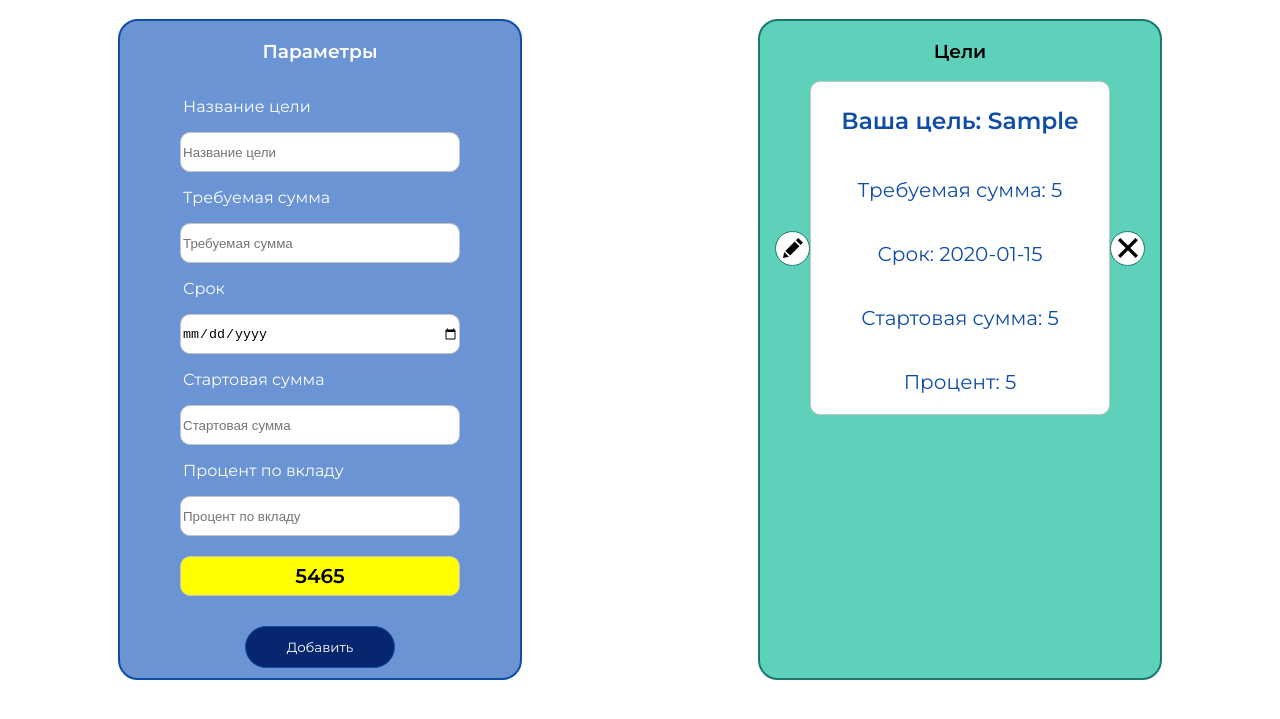
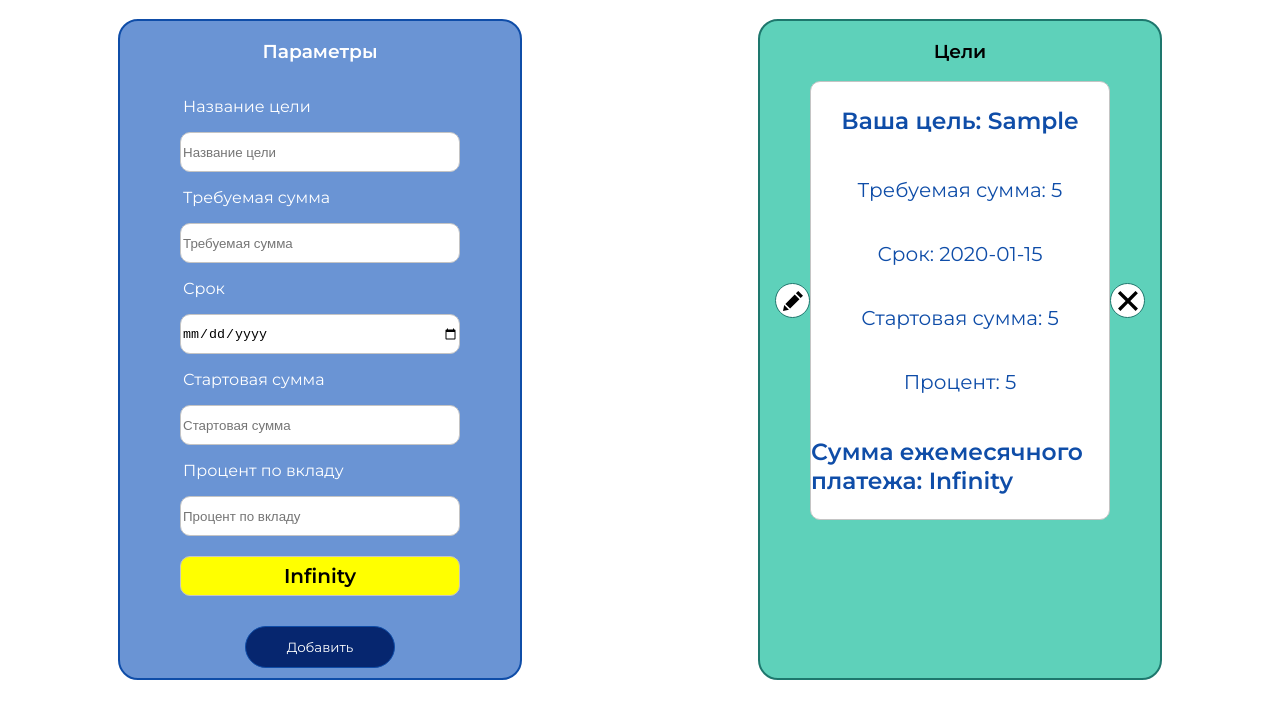
Before and after one commit to Vladizz/moneycalculator, a plain HTML site: page index.html in a window 1280 px wide. Both pictures are taken after typing "Sample", "5", "2020-01-15", "5", "5" into the empty fields and a click on the button "Добавить". Shown: the part 63-782 px from the top of the page. Drawn offline with nearby package versions, Linux system fonts and the light colour scheme; a web font is replaced by a local one.

Commit message:
Add function resultat mat

```diff
--- a/index.html
+++ b/index.html
@@ -30,7 +30,7 @@
       </div>
       <div>
         <p class="left-parametr">Срок</p>
-        <input class="date" type="date" placeholder="Срок" min="2021-07-27" required>
+        <input class="date" type="date" placeholder="Срок" min="" required>
       </div>
       <div>
         <p class="left-parametr">Стартовая сумма</p>
@@ -40,8 +40,8 @@
         <p class="left-parametr">Процент по вкладу</p>
         <input class="interest" type="number" placeholder="Процент по вкладу" required>
       </div>
-      <div  class="for-insert-before">
-        <p class="replenishment-percentage">5465</p>
+      <div class="for-insert-before">
+        <p class="replenishment-percentage"></p>
       </div>
       <div>
         <button class="btn-add">Добавить</button>
--- a/index.js
+++ b/index.js
@@ -7,12 +7,12 @@ const addButton = document.querySelector('.btn-add');
 const replenishmentPercentage = document.querySelector('.replenishment-percentage');
 const boxForm = document.querySelector('.box-form');
 const forInsertBefore = document.querySelector('.for-insert-before');
-let alertNoData = document.createElement('h2');
+const alertNoData = document.createElement('h2');
 alertNoData.classList.add('alert-message');
-let alertWrongDigits = document.createElement('h2');
+const alertWrongDigits = document.createElement('h2');
 alertWrongDigits.classList.add('alert-message');
-let minDate = document.querySelector('.date');
-minDate.min = new Date().toISOString().split("T")[0];
+const minDate = document.querySelector('.date');
+minDate.min = new Date().toISOString().split('T')[0];
 
 const guid = () => {
   const s4 = () => Math.floor((1 + Math.random()) * 0x10000)
@@ -107,6 +107,10 @@ function showMyGoal(goal) {
   deletePic.src = 'images/delete-btn.svg';
   deletePic.classList.add('delete-img');
 
+  const percentage = document.createElement('h3');
+  percentage.classList.add('p-design');
+  percentage.innerText = `Сумма ежемесячного платежа: ${goal.resultMonthlyPayment}`;
+
   deleteButton.append(deletePic);
   goalElDiv.append(editButton);
   goalElDiv.append(myGoalMetrics);
@@ -115,12 +119,14 @@ function showMyGoal(goal) {
   myGoalMetrics.append(dateP);
   myGoalMetrics.append(paymentP);
   myGoalMetrics.append(interestP);
+  myGoalMetrics.append(percentage);
   goalElDiv.append(deleteButton);
   boxText.append(goalElDiv);
 
   editButton.addEventListener('click', () => {
     searchInAnArray(massivFromFirstBlock, goal.id);
     goalElDiv.remove();
+    changeOfValue(goal);
   });
 
   deleteButton.addEventListener('click', () => {
@@ -138,7 +144,7 @@ function checkEmptylInputs(data) {
 }
 
 function checkNegativeDigitalInputs(data) {
-  if (data.amount > 0 && data.payment > 0 && data.interest > 0) {
+  if (data.amount > 0 && data.payment >= 0 && data.interest > 0 && data.interest <= 100) {
     return true;
   }
   return false;
@@ -162,8 +168,47 @@ addButton.addEventListener('click', () => {
 
   massivFromFirstBlock.push(data);
 
+  data.resultMonthlyPayment = sizeMonthlyReplenishment(data);
+  console.log(data.resultMonthlyPayment);
+  replenishmentPercentage.innerText = data.resultMonthlyPayment.toFixed(2);
+
   showMyGoal(data);
   zeroingForm();
+});
+
+function sizeMonthlyReplenishment(data) {
+  const requiredAmount = Number(data.amount);
+  const term = Number(data.monthsNumber);
+  const startingAmount = Number(data.payment);
+  const depositInterest = Number(data.interest);
+  let interestAmount = 0;
+  for (let i = 1; i < term + 1; i += 1) {
+    interestAmount += (1 + depositInterest / 100) ** i;
+  }
+  const sumPerMonth = (requiredAmount - ((1 + depositInterest / 100) ** term) * startingAmount) / interestAmount;
+  return sumPerMonth;
+}
+
+function changeOfValue(data) {
+  inputAmount.value = data.amount;
+  inputDate.value = data.date;
+  inputInitialPayment.value = data.payment;
+  inputInterest.value = data.interest;
   console.log(data);
+}
 
+inputAmount.addEventListener('input', () => {
+  changeOfValue(getUserData());
 });
+
+inputDate.addEventListener('input', () => {
+  changeOfValue(getUserData());
+});
+
+inputInitialPayment.addEventListener('input', () => {
+  changeOfValue(getUserData());
+});
+
+inputInterest.addEventListener('input', () => {
+  changeOfValue(getUserData());
+});
```
